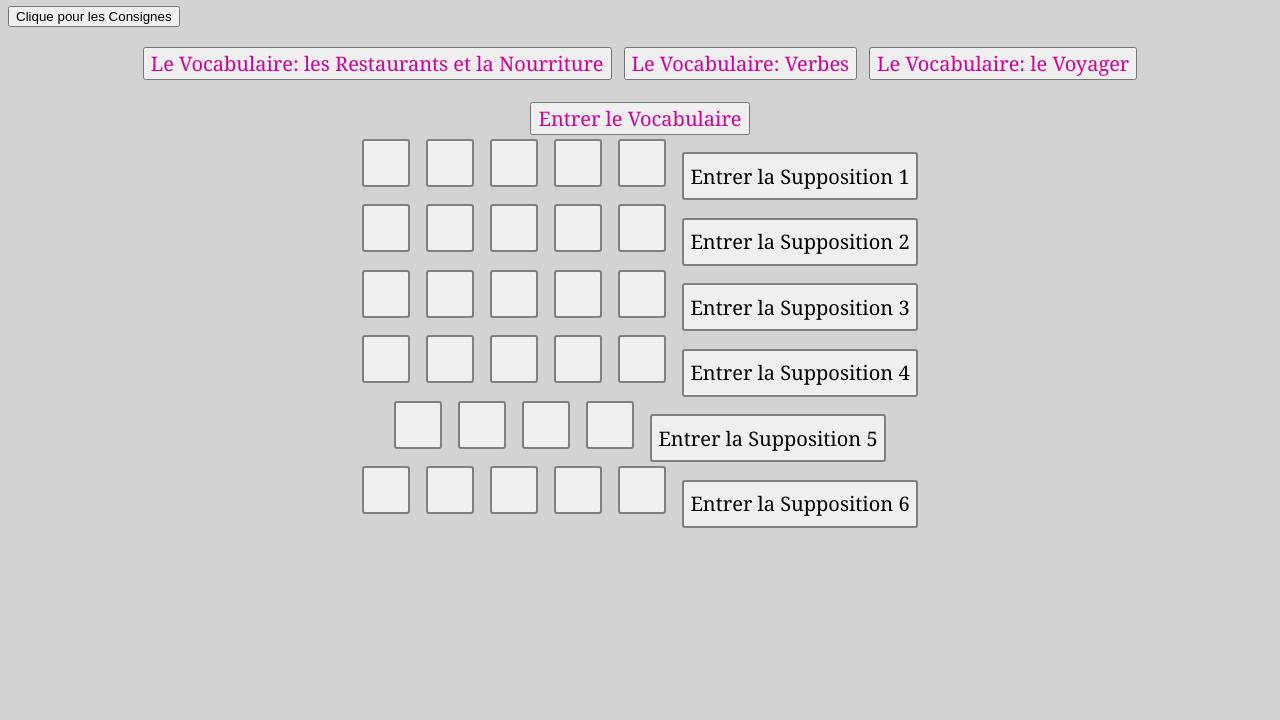
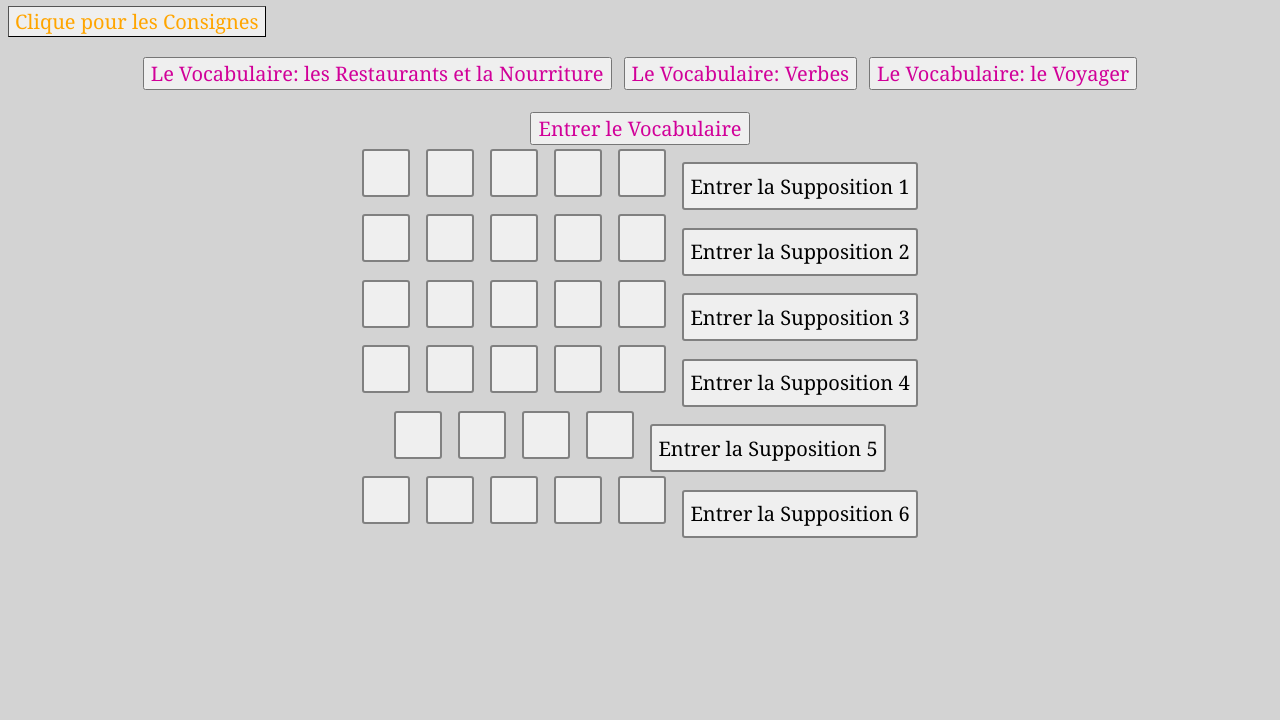
Before and after one commit to wrdlfrancais/wrdlfrancais.github.io, a plain HTML site: page index.html in a window 1280 px wide. Shown: the part 80-800 px from the top of the page. Drawn offline with Linux system fonts and the light colour scheme.

Commit message:
Update style.css

```diff
--- a/style.css
+++ b/style.css
@@ -2,6 +2,14 @@ h1
 {
   font-family:"Cambria";
   color: #d10099;
+  text-align: center;
+}
+#instructions
+{
+  color: orange;
+  font-family:"Cambria";
+  font-size:20px;
+  border-width:thin;
   text-align: center;
 }
 .vocab
```
